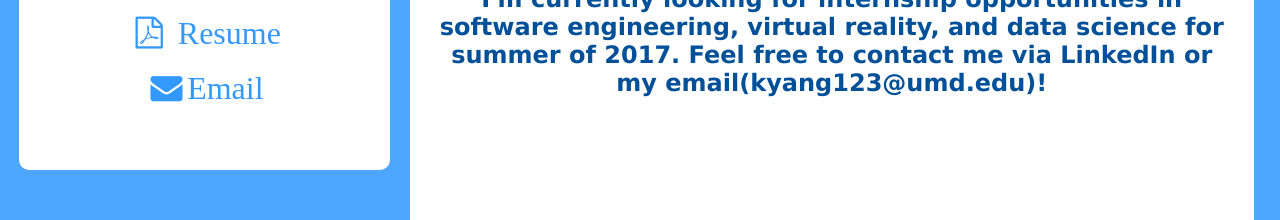
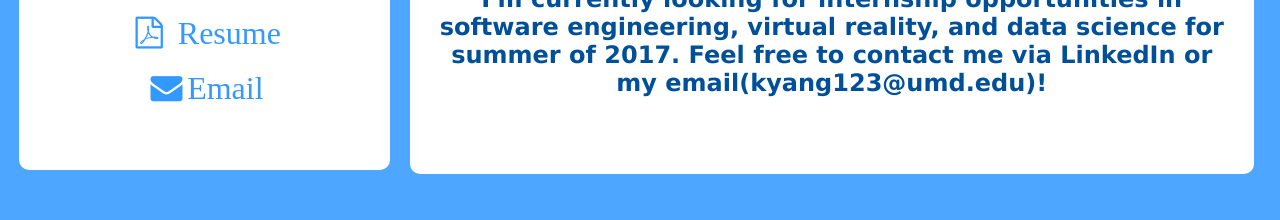
Before and after one commit to KuoyuanY/website, a plain HTML site: page index.html in a window 1280 px wide. Shown: the part 580-800 px from the top of the page. Drawn offline with nearby package versions, Linux system fonts and the light colour scheme.

Commit message:
adjusted right side, now can barely scroll

```diff
--- a/css/index.css
+++ b/css/index.css
@@ -55,7 +55,7 @@ h2{
 .right .inner{
   width: 97%;
   margin-top: 50px;
-  height: 100%;
+  height: 88%;
   right: 1%;
   left: 1%;
   margin-bottom: 50px;
```
